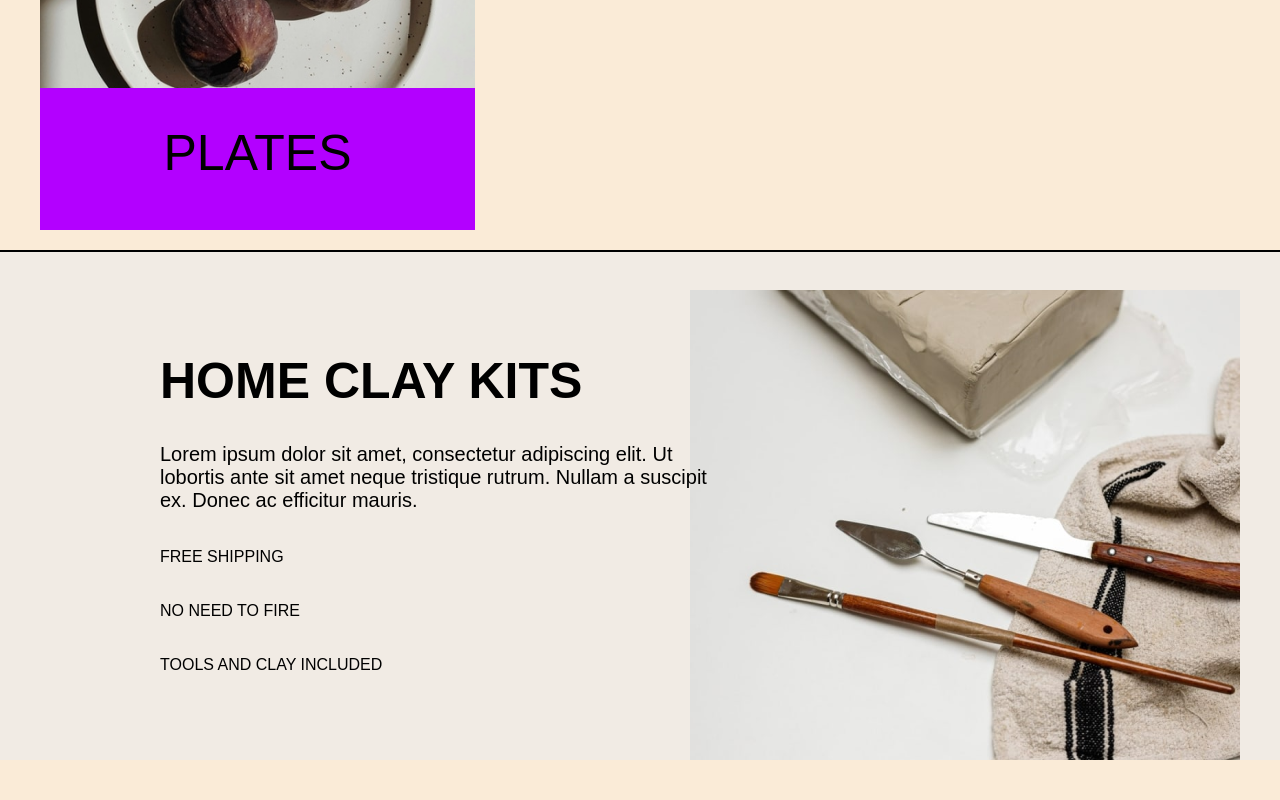
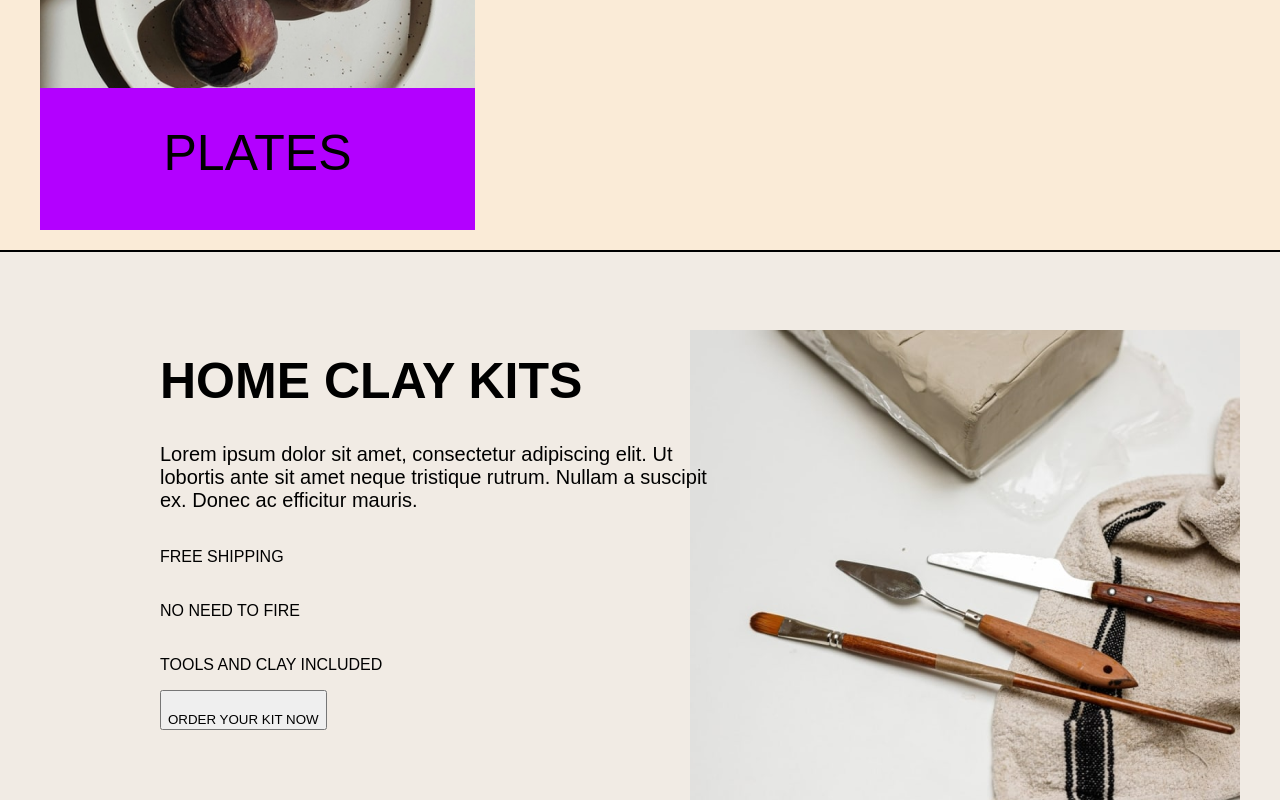
Before and after one commit to nasyr09khyrov/courses-work-home, a plain HTML site: page index.html in a window 1280 px wide. Shown: the part 3260-4060 px from the top of the page. Before the commit the page ends 4020 px from the top, so only its background shows below. Drawn offline with Linux system fonts and the light colour scheme; a web font is replaced by a local one.

Commit message:
add button

```diff
--- a/index.html
+++ b/index.html
@@ -82,6 +82,7 @@
                 <p class="bild">FREE SHIPPING</p>
                 <p class="bild">NO NEED TO FIRE</p>
                 <p class="bild">TOOLS AND CLAY INCLUDED</p>
+                <button class="bild">ORDER YOUR KIT NOW</button>
 
                 <img class="paint" src="./paint.png" alt="">
             </div>
```
